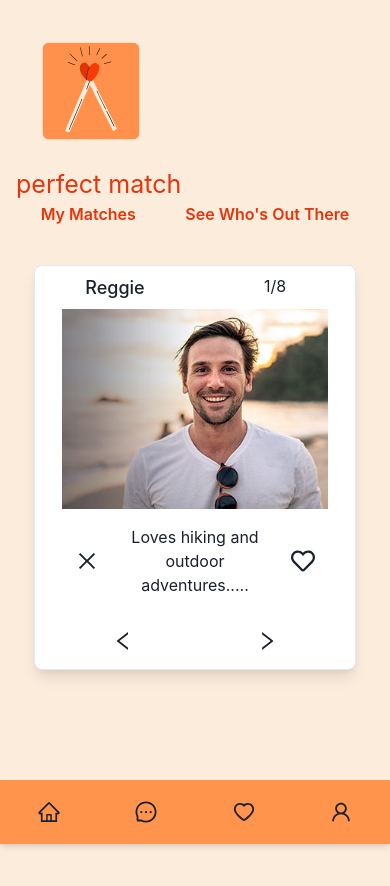
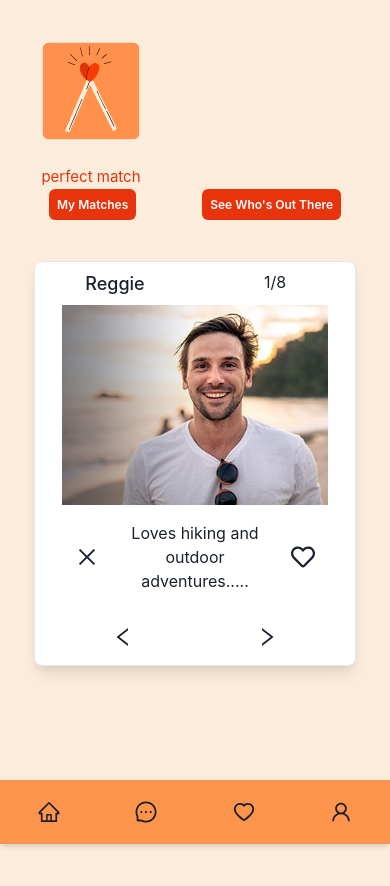
Before and after one commit to edberisha/datingapp, a Next.js app: page / in a window 390 px wide. Shown: the top 886 px of the page. Built offline with nearby package versions, Linux system fonts and the light colour scheme.

Commit message:
responsive design and button color changes for mini navbar

```diff
--- a/src/components/MiniNavBar.tsx
+++ b/src/components/MiniNavBar.tsx
@@ -8,14 +8,21 @@ const MiniNavBar: React.FC<{ onTabChange: (tab: string) => void }> = ({ onTabCha
         <Button
           onClick={() => onTabChange('matches')}
           variant="link"
-          color="#e8340c"
+          color="white"
+          bg="#e8340c"
+          padding={2}
+          fontSize={['12px','14px','14px','14px','16px','18px']}
+
         >
           My Matches
         </Button>
         <Button
           onClick={() => onTabChange('out-there')}
           variant="link"
-          color="#e8340c"
+          color="white"
+          bg="#e8340c"
+          padding={2}
+          fontSize={['12px','14px','14px','14px','16px','18px']}
         >
           See Who&apos;s Out There
         </Button>
--- a/src/pages/index.tsx
+++ b/src/pages/index.tsx
@@ -37,8 +37,8 @@ const Home = () => {
             <Text
               textAlign="center"
               color="#e8340c"
-              fontSize={'clamp(25px, 2vw, 32px)'}
-            >
+              fontSize={'clamp(15px, 1vw, 22px)'}
+              >
               perfect match
             </Text>
           </Box>
--- a/src/pages/messages.tsx
+++ b/src/pages/messages.tsx
@@ -2,6 +2,7 @@ import Head from 'next/head';
 import { Box, Flex } from '@chakra-ui/react';
 import ChatAlerts from '../components/ChatAlerts';
 import Navbar from '../components/NavBar';
+import { AiOutlineLeft } from 'react-icons/ai'; // Left arrow icon
 
 function Messages() {
     return (
@@ -17,7 +18,6 @@ function Messages() {
           p={4}
           position="relative"
           minH="100vh" // Ensure it takes full height
-
         >
           <Flex
           // border="2px solid limegreen"
@@ -26,6 +26,7 @@ function Messages() {
             justify={"center"}
             flexDir={['column','column','column','column', 'row']}
           >
+
             <Box
               position="relative"
               zIndex={1}
@@ -33,6 +34,7 @@ function Messages() {
               maxW="100%" // Ensures it doesn't overflow
               boxSizing="border-box" // Includes padding in width calculations
             >
+
               <ChatAlerts />
             </Box>
           </Flex>
--- a/src/pages/profile.tsx
+++ b/src/pages/profile.tsx
@@ -38,9 +38,10 @@ const profile = () => {
                     height={150}
                   />
                   <Text
+                  // border='2px solid red'
                     textAlign="center"
                     color="#e8340c"
-                    fontSize={'clamp(25px, 2vw, 32px)'}
+                    fontSize={'clamp(15px, 1vw, 22px)'}
                   >
                     perfect match
                   </Text>
```
Also changed, not shown: src/components/ChatAlerts.tsx (+21 -1 lines), 1 other file (tests, documents, lock files or other folders).
